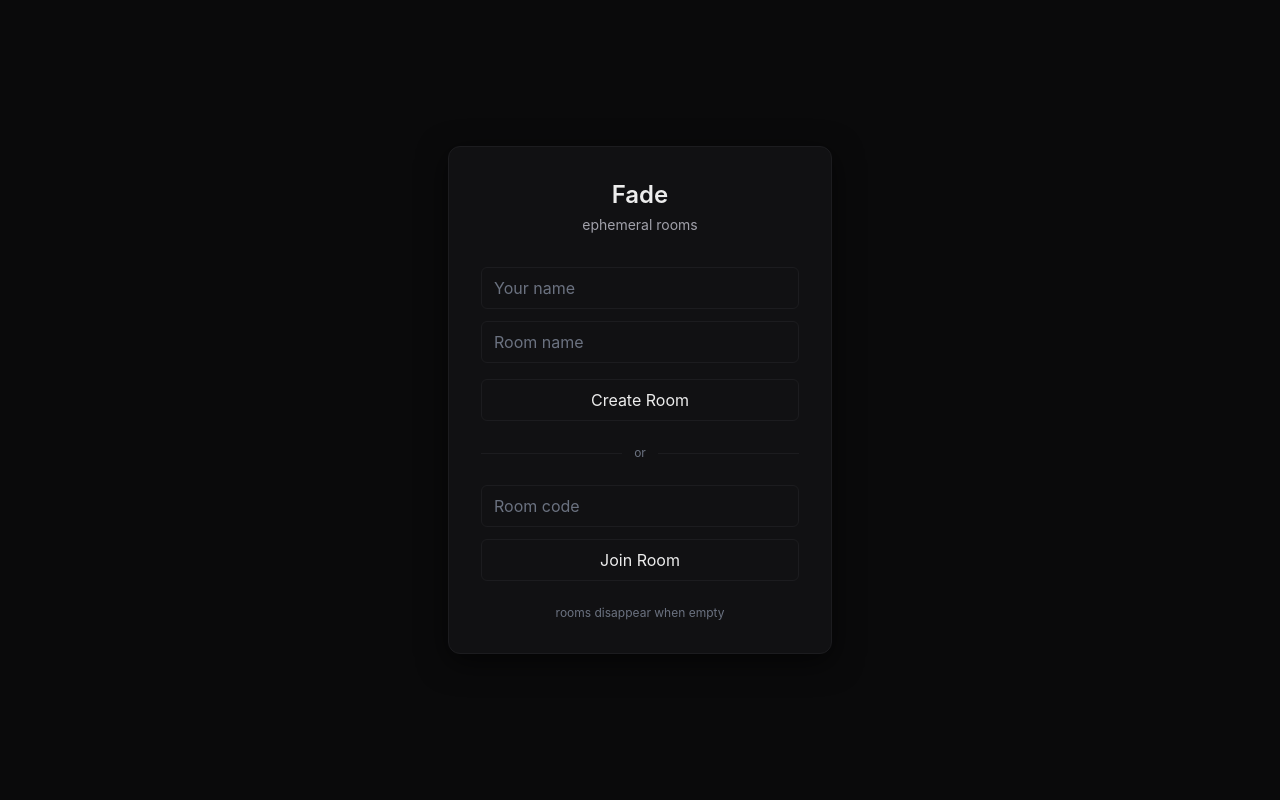
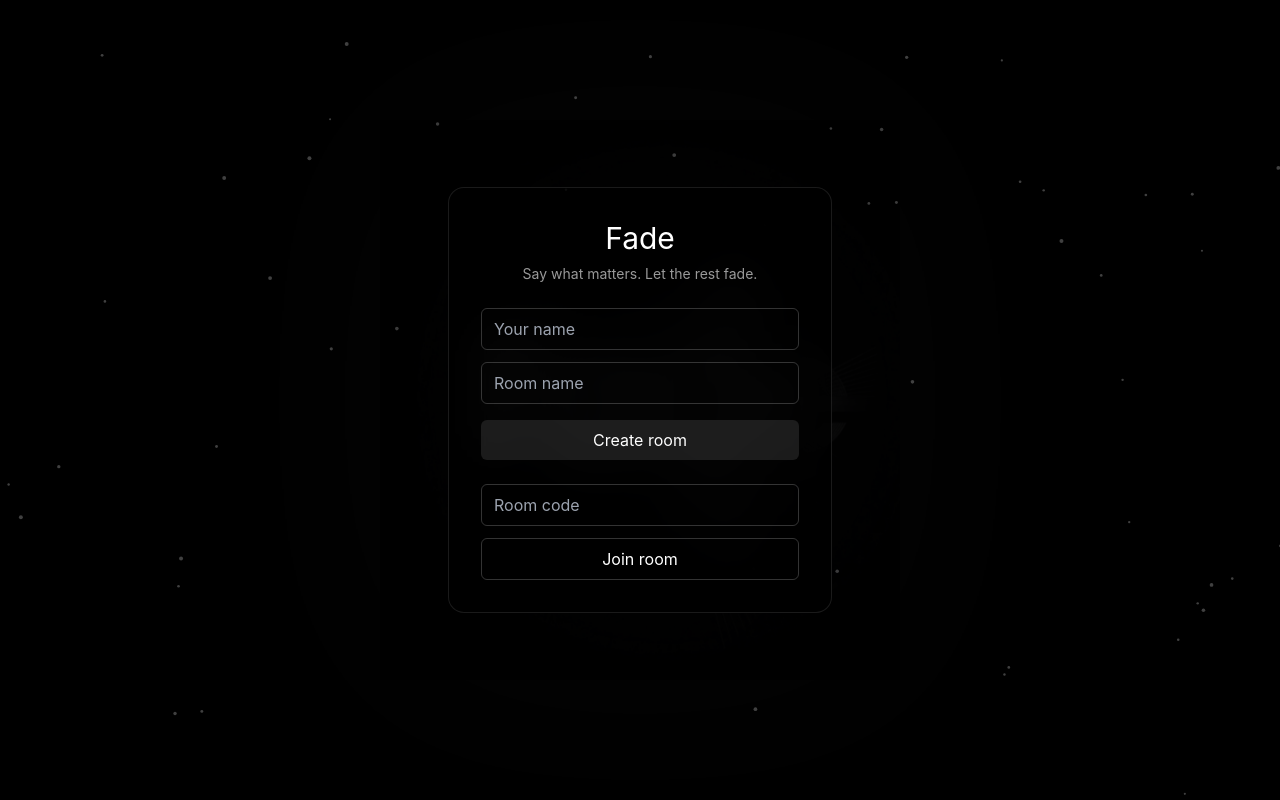
Before and after one commit to kartikSingh28/Fade, a React (Vite) app in the folder Frontend/fade-frontend/: page / in a window 1280 px wide. Built offline with nearby package versions, Linux system fonts and the light colour scheme.

Commit message:
Added distinguishable messages colors

```diff
--- a/Frontend/fade-frontend/src/Entry.tsx
+++ b/Frontend/fade-frontend/src/Entry.tsx
@@ -1,5 +1,11 @@
-import { useRef, useState } from "react";
+import { useEffect, useRef, useState } from "react";
 import { useNavigate } from "react-router-dom";
+
+import Particles, { initParticlesEngine } from "@tsparticles/react";
+import { loadSlim } from "@tsparticles/slim";
+import type { ISourceOptions } from "@tsparticles/engine";
+
+import logo from "./assets/logo.png";
 
 export default function Entry() {
   const [name, setName] = useState("");
@@ -8,142 +14,118 @@ export default function Entry() {
   const wsRef = useRef<WebSocket | null>(null);
   const navigate = useNavigate();
 
+  // ✅ REQUIRED INIT (THIS WAS MISSING)
+  useEffect(() => {
+    initParticlesEngine(async (engine) => {
+      await loadSlim(engine);
+    });
+  }, []);
+
+  const particlesOptions: ISourceOptions = {
+    background: { color: "transparent" },
+    fpsLimit: 60,
+    particles: {
+      number: {
+        value: 120,
+        density: { enable: true, area: 900 },
+      },
+      color: { value: "#ffffff" },
+      opacity: { value: 0.25 },
+      size: { value: { min: 1, max: 2 } },
+      move: {
+        enable: true,
+        speed: 0.4,
+        outModes: { default: "out" },
+      },
+    },
+    detectRetina: true,
+  };
+
   function connectWS() {
     if (wsRef.current) return wsRef.current;
-
     const ws = new WebSocket("ws://localhost:8000");
     wsRef.current = ws;
 
     ws.onmessage = (e) => {
       const msg = JSON.parse(e.data);
-
       if (msg.type === "ROOM_CREATED") {
         navigate(`/room/${msg.room}`, {
           state: { name, roomName: msg.roomName },
         });
       }
-
-      if (msg.type === "ERROR") {
-        alert(msg.message);
-      }
     };
-
     return ws;
   }
 
   function handleCreateRoom() {
-    if (!name.trim()) {
-      alert("Enter your name");
-      return;
-    }
-
-    if (!roomName.trim()) {
-      alert("Enter room name");
-      return;
-    }
-
+    if (!name || !roomName) return;
     const ws = connectWS();
-
-    ws.onopen = () => {
-      ws.send(
-        JSON.stringify({
-          type: "CREATE_ROOM",
-          name,
-          roomName,
-        })
-      );
-    };
+    ws.onopen = () =>
+      ws.send(JSON.stringify({ type: "CREATE_ROOM", name, roomName }));
   }
 
   function handleJoinRoom() {
-    if (!name.trim() || !roomCode.trim()) {
-      alert("Enter name and room code");
-      return;
-    }
-
+    if (!name || !roomCode) return;
     const ws = connectWS();
-
     ws.onopen = () => {
-      ws.send(
-        JSON.stringify({
-          type: "JOIN",
-          name,
-          room: roomCode.toUpperCase(),
-        })
-      );
-
-      navigate(`/room/${roomCode.toUpperCase()}`, {
-        state: { name },
-      });
+      ws.send(JSON.stringify({ type: "JOIN", name, room: roomCode }));
+      navigate(`/room/${roomCode}`, { state: { name } });
     };
   }
 
   return (
-    <div className="min-h-screen bg-fade-bg flex items-center justify-center">
-      <div className="w-full max-w-sm bg-fade-surface border border-fade-border rounded-xl p-8 shadow-soft">
+    <div className="relative min-h-screen bg-black overflow-hidden flex items-center justify-center">
+      {/* PARTICLES */}
+      <Particles className="absolute inset-0 z-0" options={particlesOptions} />
 
-        {/* Title */}
-        <h1 className="text-2xl font-semibold text-fade-text text-center">
-          Fade
-        </h1>
-        <p className="text-sm text-fade-muted text-center mt-1">
-          ephemeral rooms
+      {/* LOGO GLOW */}
+      <img
+        src={logo}
+        className="absolute inset-0 m-auto w-[520px] opacity-[0.08] pointer-events-none"
+        style={{ filter: "drop-shadow(0 0 120px rgba(255,255,255,0.25))" }}
+      />
+
+      {/* CARD */}
+      <div className="relative z-10 w-full max-w-sm bg-black/60 backdrop-blur-xl border border-white/10 rounded-2xl p-8">
+        <h1 className="text-3xl text-white text-center mb-2">Fade</h1>
+        <p className="text-sm text-white/60 text-center mb-6">
+          Say what matters. Let the rest fade.
         </p>
 
-        {/* Name */}
-        <div className="mt-8">
         <input
           placeholder="Your name"
           value={name}
           onChange={(e) => setName(e.target.value)}
-            className="w-full bg-transparent border border-fade-border rounded-md px-3 py-2 text-fade-text placeholder-fade-hint focus:outline-none focus:border-fade-accent"
+          className="w-full mb-3 bg-transparent border border-white/20 rounded-md px-3 py-2 text-white"
         />
-        </div>
 
-        {/* Room name (create only) */}
-        <div className="mt-3">
         <input
           placeholder="Room name"
           value={roomName}
           onChange={(e) => setRoomName(e.target.value)}
-            className="w-full bg-transparent border border-fade-border rounded-md px-3 py-2 text-fade-text placeholder-fade-hint focus:outline-none focus:border-fade-accent"
+          className="w-full mb-4 bg-transparent border border-white/20 rounded-md px-3 py-2 text-white"
         />
-        </div>
 
-        {/* Create room */}
         <button
           onClick={handleCreateRoom}
-          className="mt-4 w-full border border-fade-border rounded-md py-2 text-fade-text hover:bg-fade-border transition"
+          className="w-full mb-6 py-2 bg-white/10 hover:bg-white/20 rounded-md text-white"
         >
-          Create Room
+          Create room
         </button>
 
-        {/* Divider */}
-        <div className="flex items-center gap-3 my-6">
-          <div className="flex-1 h-px bg-fade-border" />
-          <span className="text-xs text-fade-hint">or</span>
-          <div className="flex-1 h-px bg-fade-border" />
-        </div>
-
-        {/* Join room */}
         <input
           placeholder="Room code"
           value={roomCode}
           onChange={(e) => setRoomCode(e.target.value)}
-          className="w-full bg-transparent border border-fade-border rounded-md px-3 py-2 text-fade-text placeholder-fade-hint focus:outline-none focus:border-fade-accent"
+          className="w-full mb-3 bg-transparent border border-white/20 rounded-md px-3 py-2 text-white"
         />
 
         <button
           onClick={handleJoinRoom}
-          className="mt-3 w-full border border-fade-border rounded-md py-2 text-fade-text hover:bg-fade-border transition"
+          className="w-full py-2 border border-white/20 rounded-md text-white"
         >
-          Join Room
+          Join room
         </button>
-
-        {/* Footer hint */}
-        <p className="text-xs text-fade-hint text-center mt-6">
-          rooms disappear when empty
-        </p>
       </div>
     </div>
   );
--- a/Frontend/fade-frontend/src/Message.tsx
+++ b/Frontend/fade-frontend/src/Message.tsx
@@ -1,45 +1,48 @@
-import {useEffect,useState} from "react";
-type MessageProps={
-    text:string,
-    from:string,
-    isMine:boolean;
-    createdAt:number;
+import { useEffect, useState } from "react";
+
+type MessageProps = {
+  text: string,
+  from: string,
+  isMine: boolean;
+  createdAt: number;
 };
 
-const TTL=60_000;
-const FADE_TIME=10_000;
+const TTL = 60_000;
+const FADE_TIME = 10_000;
 
-export default function Message({text,from,isMine,createdAt}:MessageProps){
-  const [opacity,setOpacity]=useState(1);
+export default function Message({ text, from, isMine, createdAt }: MessageProps) {
+  const [opacity, setOpacity] = useState(1);
 
-  useEffect(()=>{
-    const interval=setInterval(()=>{
-      const age=Date.now()-createdAt;
+  useEffect(() => {
+    const interval = setInterval(() => {
+      const age = Date.now() - createdAt;
 
-      //agr age km ho ttl-fade time se (50se kam)
-      if(age<TTL-FADE_TIME){
+      // agr age km ho ttl-fade time se (50se kam)
+      if (age < TTL - FADE_TIME) {
         setOpacity(1);
+      } else {
+        const remaining = TTL - age;
+        setOpacity(Math.max(remaining / FADE_TIME, 0)); // fade out logic
+      }
+    }, 500);
 
-      }else{
-        const remaining=TTL-age;
-        setOpacity(Math.max(remaining/FADE_TIME,0));//fade out logic
-      }
-    },500);
+    return () => clearInterval(interval);
+  }, [createdAt]); // hr created at time pr re render hoga
 
-    return ()=> clearInterval(interval)
-  },[createdAt]);//hr created at time pr re render hoga
-
-
-    return (
-        <div className={`flex ${isMine ? "justify-end" : "justify-start"}`}
-        style={{opacity}}>
+  return (
+    <div
+      className={`flex ${isMine ? "justify-end" : "justify-start"}`}
+      style={{ opacity }}
+    >
       <div
         className={`
           max-w-[70%] px-3 py-2 rounded-xl text-sm leading-relaxed
           transition-opacity duration-500
-          ${isMine
-            ? "bg-fade-border text-fade-text rounded-br-sm"
-            : "bg-fade-surface text-fade-text border border-fade-border rounded-bl-sm"}
+          ${
+            isMine
+              ? "bg-white text-black rounded-br-sm shadow-sm"
+              : "bg-fade-surface text-fade-text border border-fade-border rounded-bl-sm"
+          }
         `}
       >
         {!isMine && (
```
Also changed, not shown: Frontend/fade-frontend/package.json (+6 -1 lines), Frontend/fade-frontend/src/assets/logo.png, 1 other file (tests, documents, lock files or other folders). Lines whose indentation alone changed are shown as unchanged.
